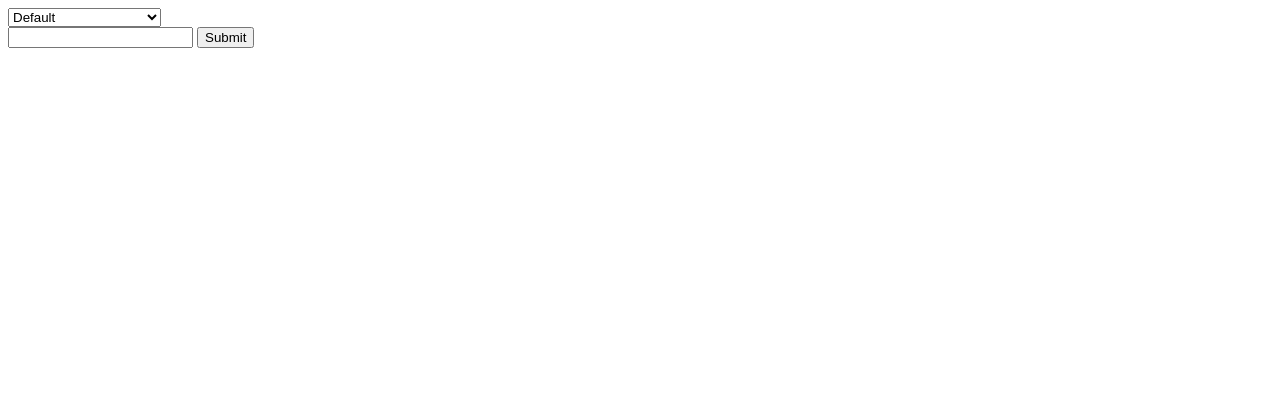
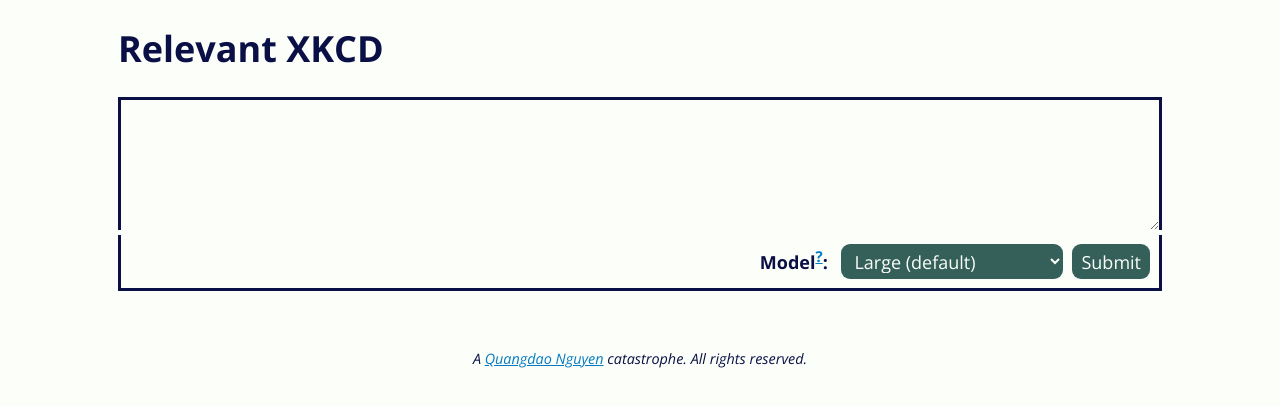
Before and after one commit to quangdaon/relevant-xkcd-ui, a SvelteKit app: page / in a window 1280 px wide. Shown: the top 406 px of the page. Built offline with nearby package versions, Linux system fonts and the light colour scheme.

Commit message:
made it somewhat pretty

```diff
--- a/src/app.html
+++ b/src/app.html
@@ -2,6 +2,12 @@
 <html lang="en">
 	<head>
 		<meta charset="utf-8" />
+		<link rel="preconnect" href="https://fonts.googleapis.com" />
+		<link rel="preconnect" href="https://fonts.gstatic.com" crossorigin />
+		<link
+			href="https://fonts.googleapis.com/css2?family=Open+Sans:ital,wght@0,300..800;1,300..800&family=Roboto:ital,wght@0,100..900;1,100..900&display=swap"
+			rel="stylesheet"
+		/>
 		<link rel="icon" href="%sveltekit.assets%/favicon.svg" />
 		<meta name="viewport" content="width=device-width, initial-scale=1" />
 		%sveltekit.head%
--- a/src/lib/components/ModelPicker.svelte
+++ b/src/lib/components/ModelPicker.svelte
@@ -13,3 +13,9 @@
 		<option value={i}>{model.label}</option>
 	{/each}
 </select>
+
+<style>
+  select {
+    margin-left: 0.5em;
+  }
+</style>
--- a/src/lib/components/XkcdSuggestions.svelte
+++ b/src/lib/components/XkcdSuggestions.svelte
@@ -10,11 +10,20 @@
 	const secondaries = $derived(comics.slice(1));
 </script>
 
-<div class="match">
+<div class="primary">
 	<h2>{primary.title}</h2>
 	<a href={primary.comicUrl}>
 		<img src={primary.imageUrl} alt={primary.title} />
 	</a>
+	<div class="primary-links">
+		<div class="permalink">
+			<b>Permalink:</b> <a href={primary.comicUrl}>{primary.comicUrl}</a>
+		</div>
+
+		<div class="explanation">
+			<a href={primary.explanationUrl}>Explain</a>
+		</div>
+	</div>
 </div>
 
 <div class="suggestions">
@@ -31,6 +40,41 @@
 </div>
 
 <style>
+	h2,
+	h3 {
+		text-align: center;
+	}
+
+	.primary {
+		margin-bottom: 2em;
+	}
+
+	.primary img {
+		display: block;
+		width: 100%;
+	}
+
+	.suggestion img {
+		display: block;
+		width: 100%;
+		margin-bottom: 1em;
+	}
+
+	.primary-links {
+		margin-top: 1em;
+		display: flex;
+		justify-content: space-between;
+	}
+
+	img {
+		mix-blend-mode: darken;
+	}
+
+	@media only screen and (min-width: 900px) {
+		.primary img {
+			max-width: 60%;
+      margin: auto;
+		}
 		.suggestions-list {
 			display: flex;
 			gap: 1em;
@@ -49,4 +93,5 @@
 			object-fit: contain;
 			display: block;
 		}
+	}
 </style>
--- /dev/null
+++ b/src/lib/style/main.css
@@ -0,0 +1,57 @@
+*,
+*::before,
+*::after {
+	box-sizing: border-box;
+}
+
+:root {
+	--color-white: #fbfef9;
+	--color-black: #0a1045;
+	--color-blue: #067bc2;
+	--color-slate: #35605a;
+
+	--color-background: var(--color-white);
+	--color-text: var(--color-black);
+	--color-link: var(--color-blue);
+	--color-accent: var(--color-slate);
+}
+
+body {
+	font-family: 'Open Sans', sans-serif;
+	background: var(--color-background);
+	color: var(--color-text);
+	font-size: 18px;
+	margin: 0;
+	padding: 0;
+}
+
+select,
+button,
+input,
+textarea {
+	font-family: inherit;
+}
+
+a,
+a:link,
+a:visited {
+	color: var(--color-link);
+}
+
+button,
+select {
+	background: var(--color-accent);
+	color: var(--color-white);
+	border: none;
+	border-radius: 0.5em;
+	padding: 0.25em 0.5em;
+	line-height: 1;
+	font-size: 1em;
+	cursor: pointer;
+}
+
+.container {
+	max-width: 1080px;
+	padding: 0 1em;
+	margin: auto;
+}
--- a/src/lib/util/models.ts
+++ b/src/lib/util/models.ts
@@ -1,14 +1,13 @@
 import type { QueryModel } from '$lib/models/QueryModel';
-import { writable } from 'svelte/store';
 
 export const availableModels: QueryModel[] = [
 	{
-		label: 'Default',
+		label: 'Large (default)',
 		openAiModel: 'text-embedding-3-large',
 		qdrantCollection: 'xkcd_comics_lg'
 	},
 	{
-		label: 'With Explanations',
+		label: 'Large w/ Explanations',
 		openAiModel: 'text-embedding-3-large',
 		qdrantCollection: 'xkcd_comics_exp_lg'
 	},
@@ -23,5 +22,3 @@ export const availableModels: QueryModel[] = [
 		qdrantCollection: 'xkcd_comics_exp'
 	}
 ];
-
-export const selectedModel = writable(0);
--- /dev/null
+++ b/src/routes/+layout.svelte
@@ -0,0 +1,20 @@
+<script>
+	import '$lib/style/main.css';
+
+	const { children } = $props();
+</script>
+
+{@render children?.()}
+
+<footer class="container">
+  A <a href="https://www.quangdao.com/">Quangdao Nguyen</a> catastrophe. All rights reserved.
+</footer>
+
+<style>
+  footer {
+    margin: 4em auto 2em;
+    font-style: italic;
+    text-align: center;
+    font-size: 0.8em;
+  }
+</style>
--- a/src/routes/+page.svelte
+++ b/src/routes/+page.svelte
@@ -24,10 +24,20 @@
 	};
 </script>
 
+<main>
+	<div class="container">
+		<h1>Relevant XKCD</h1>
+
+		<form class="form" onsubmit={submit}>
+			<textarea bind:value={query} rows="2" maxlength="500"></textarea>
+
+			<div class="form-settings">
+				<label>
+					Model<sup><a href="/methodology">?</a></sup>:
 					<ModelPicker bind:value={model} />
-<form onsubmit={submit}>
-	<input type="text" bind:value={query} />
+				</label>
 				<button>Submit</button>
+			</div>
 		</form>
 
 		{#if loading}
@@ -35,3 +45,47 @@
 		{:else if found}
 			<XkcdSuggestions comics={found} />
 		{/if}
+	</div>
+</main>
+
+<style>
+	.form textarea,
+	.form-settings {
+		border: 3px solid var(--color-black);
+	}
+
+	.form textarea {
+		border-bottom: none;
+		width: 100%;
+		resize: vertical;
+		margin: 0;
+		padding: 1rem;
+		font-size: 2em;
+		background: none;
+		min-height: 2em;
+		max-height: 70vh;
+	}
+
+	.form:has(textarea:focus) {
+		outline: 2px solid var(--color-blue);
+	}
+
+	.form textarea {
+		outline: none;
+	}
+
+	.form-settings {
+		width: 100%;
+		display: flex;
+		gap: 0.5em;
+		justify-content: end;
+		padding: 0.5em;
+		border-top: none;
+	}
+
+	.form-settings label {
+		display: inline-block;
+		vertical-align: middle;
+		font-weight: bold;
+	}
+</style>
--- /dev/null
+++ b/src/routes/methodology/+page.svelte
@@ -0,0 +1,5 @@
+<main>
+	<div class="container">
+		<h1>Methodology</h1>
+	</div>
+</main>
--- a/src/routes/search/+server.ts
+++ b/src/routes/search/+server.ts
@@ -35,7 +35,9 @@ export async function POST({ request }) {
 			title: (r.payload?.title as string) ?? '',
 			comicUrl: `https://xkcd.com/${r.id}/`,
 			imageUrl: (r.payload?.img as string) ?? '',
-			explanationUrl: (r.payload?.explanation_wiki_url as string) ?? ''
+			explanationUrl:
+				(r.payload?.explanation_wiki_url as string) ||
+				`https://www.explainxkcd.com/wiki/index.php/${r.id}`
 		}));
 	return json(suggestions);
 }
```
Lines whose indentation alone changed are shown as unchanged.
